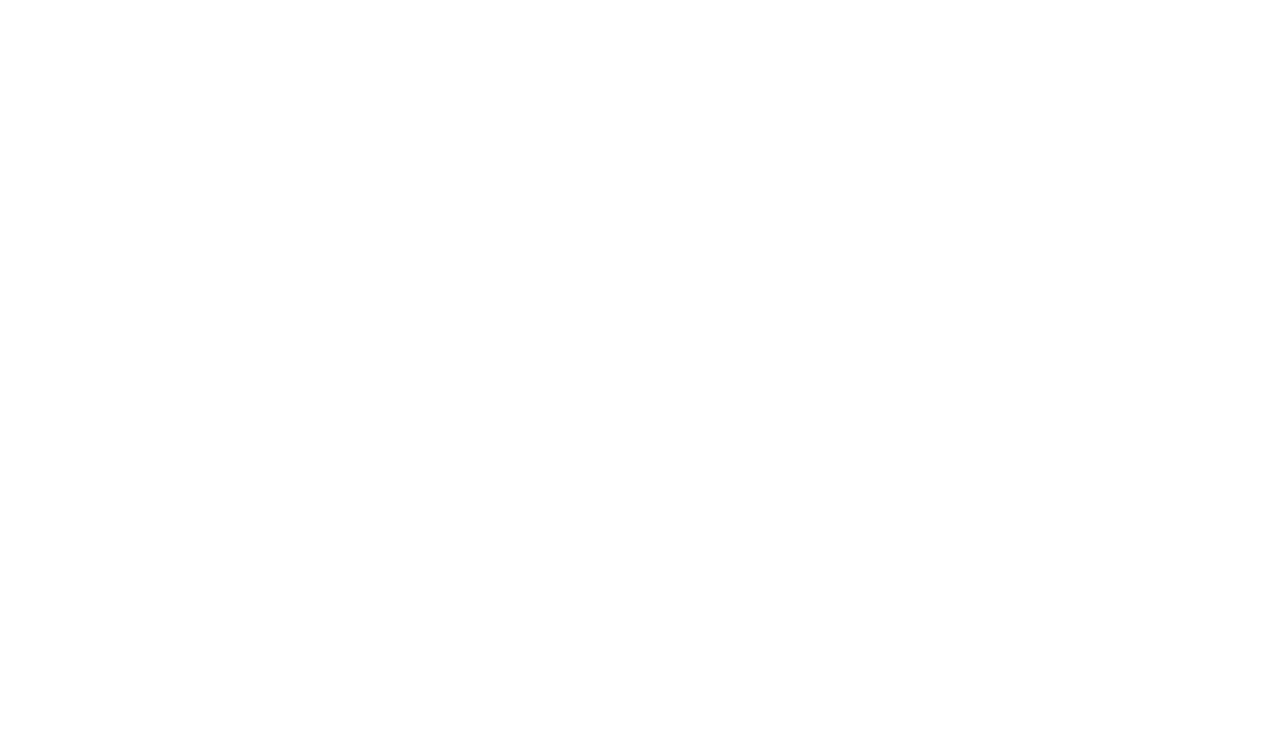
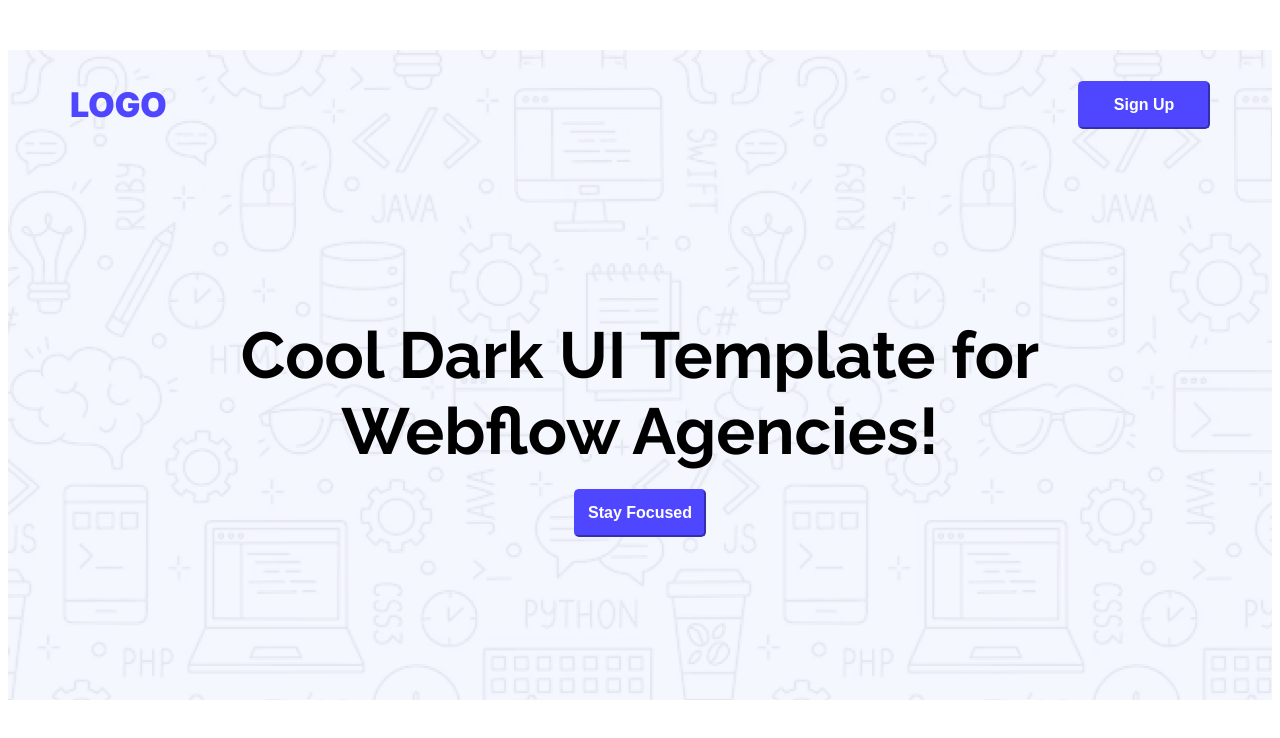
Before and after one commit to Sadik-Hossain-Official/assignment1, a plain HTML site: page index.html in a window 1280 px wide. Drawn offline with Linux system fonts and the light colour scheme.

Commit message:
added navbar and banner section in header

```diff
--- a/index.html
+++ b/index.html
@@ -5,12 +5,23 @@
     <meta name="viewport" content="width=device-width, initial-scale=1.0">
     <!--Title-->
     <title>Assignment-1</title>
+    <!--Google fonts added-->
+    <link rel="preconnect" href="https://fonts.googleapis.com">
+    <link rel="preconnect" href="https://fonts.gstatic.com" crossorigin>
+    <link href="https://fonts.googleapis.com/css2?family=Inter:ital,opsz,wght@0,14..32,100..900;1,14..32,100..900&family=Raleway:ital,wght@0,100..900;1,100..900&display=swap" rel="stylesheet">
     <!--CSS file-->
     <link rel="stylesheet" href="styles-assignment1/assignment1.css" type="text/css">
 </head>
-<body>
+<body class="raleway">
     <header>
-
+        <nav>
+            <h3 class="inter color">LOGO</h3>
+            <a href=""><button class="button">Sign Up</button></a>
+        </nav>
+        <section class="banner">
+            <h1 class="banner-title">Cool Dark UI Template for Webflow Agencies!</h1>
+            <button class="button" id="banner-button">Stay Focused</button>
+        </section>
     </header>
     <main>
 
--- a/styles-assignment1/assignment1.css
+++ b/styles-assignment1/assignment1.css
@@ -0,0 +1,86 @@
+/*Font setting*/
+.inter{
+  font-family: "Inter", sans-serif;
+  font-optical-sizing: auto;
+  font-style: normal;
+}
+.raleway{
+  font-family: "Raleway", sans-serif;
+  font-optical-sizing: auto;
+  font-style: normal;
+}
+
+/*header-footer Logo/Website name color*/
+.color{
+    color: #4E47FF;
+}
+/*header-main max width*/
+header nav,main{
+    max-width:1140px;
+}
+
+/*Header styles*/
+header{
+    background-image:url(../images/Hero-bg.png);
+    height:650px;
+}
+/*nav*/
+nav{
+    display: flex;
+    align-items: center;
+    justify-content: space-between;
+    margin:50px auto;
+}
+nav h3{
+    font-size: 34px;
+    font-weight: 900;
+}
+/*Banner section*/
+.banner{
+    max-width: 905px;
+    margin:158px auto;
+
+}
+.banner-title{
+    font-size: 65px;
+    font-weight: bold;
+    text-align: center;
+    margin-bottom: 0px;
+}
+#banner-button{
+    display: block;
+    margin: 20px auto;
+
+}
+
+
+/*All buttons*/
+.button{
+    background-color:#4E47FF;
+    border-color: #4E47FF;
+    padding: 5px;
+    color:#FFFFFF;
+    border-radius:5px;
+    font-size:16px;
+    font-weight:bold;
+    text-align: center;
+    min-width:132px;
+    max-width:229px;
+    height:48px;
+}
+.button:hover{
+    background-color:yellow;
+    cursor: pointer;
+    color: black;
+    border-color: yellow;
+
+}
+
+/*Main styles*/
+
+.action-productive-user{
+    margin-top:116px;
+}
+.feedback-to-get-in-touch{
+    margin-top: 137px;
+}
```
Also changed, not shown: images/Hero-bg.png (added), images/avatar.png (added), images/icon-star.png (added), images/wc-big.png (added), images/wc-mini.png (added).
